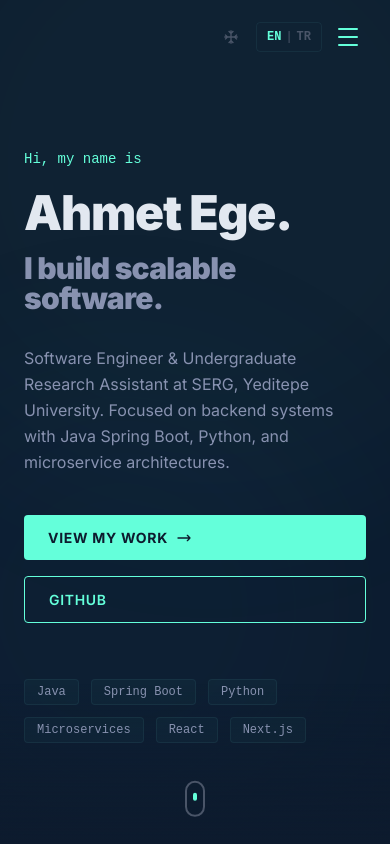
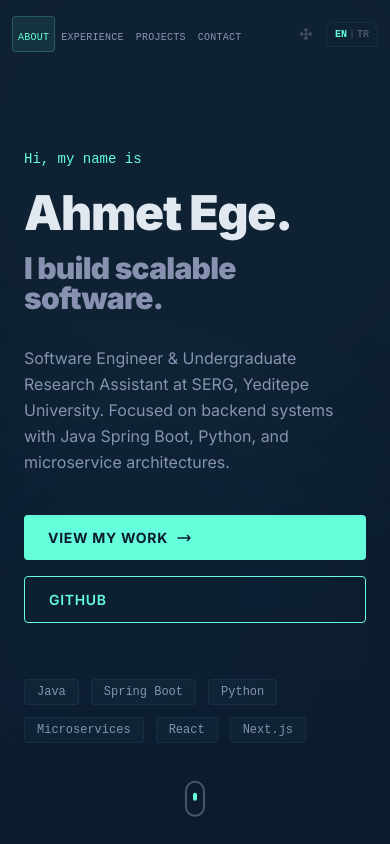
Before and after one commit to ahmetege0/website, a Next.js app: page / in a window 390 px wide. Shown: the top 844 px of the page. Built offline with nearby package versions, Linux system fonts and the light colour scheme.

Commit message:
removed hambuger menu

```diff
--- a/src/components/Navbar.jsx
+++ b/src/components/Navbar.jsx
@@ -1,15 +1,17 @@
 "use client";
 /*
-  components/Navbar.jsx — Kar butonu + EN/TR + mobile fix
+  components/Navbar.jsx
 
-  Yeni: ❄️ kar butonu (snow toggle)
-  - useState ile active/inactive yönetiliyor
-  - SnowEffect bileşeni burada render ediliyor (fixed positioned, pointer-events:none)
-  - Buton aktifken vurgu rengi alıyor
+  Mobil güncelleme:
+  - Hamburger menu VE AnimatePresence dropdown tamamen kaldırıldı
+  - Nav linkleri her ekranda yatay gösterilir (hidden md:flex → her zaman flex)
+  - Mobilde metin ve padding küçülür, desktop'ta normal boyuta döner
+  - 3 kolon layout korundu ama sol spacer artık sadece md'da görünür,
+    böylece mobil genişlikte linkler + kontroller tüm satıra yayılır
 */
 
 import { useState, useEffect } from "react";
-import { motion, AnimatePresence } from "framer-motion";
+import { motion } from "framer-motion";
 import { useLanguage } from "@/lib/LanguageContext";
 import { translations } from "@/lib/translations";
 import SnowEffect from "@/components/SnowEffect";
@@ -17,7 +19,6 @@ import SnowEffect from "@/components/SnowEffect";
 export default function Navbar() {
     const [scrolled, setScrolled] = useState(false);
     const [activeSection, setActiveSection] = useState("about");
-    const [menuOpen, setMenuOpen] = useState(false);
     const [snowActive, setSnowActive] = useState(false);
     const { lang, toggle } = useLanguage();
     const t = translations[lang].nav;
@@ -53,43 +54,42 @@ export default function Navbar() {
 
     return (
         <>
-            {/* SnowEffect: Navbar içinde render ediliyor ama fixed positioned */}
             <SnowEffect active={snowActive} />
 
             <nav
                 className="fixed top-0 left-0 right-0 z-50 transition-all duration-500"
                 style={{
-                    paddingTop: scrolled ? "0.75rem" : "1.25rem",
-                    paddingBottom: scrolled ? "0.75rem" : "1.25rem",
-                    ...(scrolled
-                        ? {
-                            background: "rgba(13, 27, 46, 0.88)",
-                            backdropFilter: "blur(16px)",
-                            WebkitBackdropFilter: "blur(16px)",
-                            borderBottom: "1px solid var(--border)",
-                        }
-                        : { background: "transparent" }),
+                    paddingTop: scrolled ? "0.6rem" : "1rem",
+                    paddingBottom: scrolled ? "0.6rem" : "1rem",
+                    ...(scrolled ? {
+                        background: "rgba(13, 27, 46, 0.88)",
+                        backdropFilter: "blur(16px)",
+                        WebkitBackdropFilter: "blur(16px)",
+                        borderBottom: "1px solid var(--border)",
+                    } : { background: "transparent" }),
                 }}
             >
                 {/*
-          3-Kolon Layout (mobile fix):
-          [flex-1 boş] | [ortalanmış linkler — hidden on mobile] | [flex-1 → sağa yaslı kontroller]
+          Layout:
+          - [hidden md:block] sol spacer — sadece desktop'ta gösterilir
+          - Linkler: her ekranda görünür, mobilde text-[10px] + px-1.5, desktop'ta text-xs + px-4
+          - Sağ kontroller: kar + dil
 
-          İki flex-1 birbirini dengeliyor → orta blok kesinlikle ortada.
-          Mobilde orta gizlendiğinde sadece sağ köşedeki butonlar görünür.
+          Bu yapı sayesinde mobilde: [linkler ... kontroller] (tam genişliğe yayılır)
+          Desktop'ta: [boşluk | ortalanmış linkler | sağ kontroller]
         */}
-                <div className="max-w-5xl mx-auto px-6 flex items-center gap-4">
+                <div className="max-w-5xl mx-auto px-3 md:px-6 flex items-center gap-1 md:gap-4">
 
-                    {/* Sol boşluk */}
-                    <div className="flex-1" />
+                    {/* Sol boşluk — sadece desktop */}
+                    <div className="hidden md:flex flex-1" />
 
-                    {/* Orta: Nav linkleri — sadece desktop */}
-                    <div className="hidden md:flex items-center gap-1">
+                    {/* Nav linkleri — her zaman görünür */}
+                    <div className="flex items-center flex-1 md:flex-initial">
                         {navLinks.map((link) => (
                             <a
                                 key={link.href}
                                 href={link.href}
-                                className="relative px-4 py-2 rounded transition-colors duration-200"
+                                className="relative py-1.5 md:py-2 px-1.5 md:px-4 rounded transition-colors duration-200"
                                 style={{ color: activeSection === link.id ? "var(--accent)" : "var(--text-muted)" }}
                             >
                                 {activeSection === link.id && (
@@ -103,48 +103,36 @@ export default function Navbar() {
                                         transition={{ type: "spring", bounce: 0.2, duration: 0.5 }}
                                     />
                                 )}
-                                <span className="relative z-10 font-mono text-xs tracking-wider uppercase">
+                                {/*
+                  Mobil: text-[10px] — çok küçük ama okunabilir
+                  Desktop: text-xs — normal navbar boyutu
+                */}
+                                <span className="relative z-10 font-mono text-[10px] md:text-xs tracking-wide md:tracking-wider uppercase whitespace-nowrap">
                                     {link.label}
                                 </span>
                             </a>
                         ))}
                     </div>
 
-                    {/* Sağ: Kar butonu + Dil toggle + Hamburger */}
-                    <div className="flex-1 flex items-center justify-end gap-2">
+                    {/* Sağ kontroller: kar + dil */}
+                    <div className="flex items-center justify-end gap-1.5 md:gap-2">
 
-                        {/*
-              Kar butonu ❄️
-              - title ile tooltip gösterilir
-              - Aktifken mint rengi + hafif arka plan
-              - Her tıklamada snowActive toggle
-            */}
+                        {/* Kar butonu */}
                         <button
                             onClick={() => setSnowActive(!snowActive)}
-                            className="p-2 rounded transition-all duration-200"
-                            title={snowActive ? (lang === "tr" ? "Karı durdur" : "Stop snow") : (lang === "tr" ? "Kar yağdır! ❄️" : "Make it snow! ❄️")}
+                            className="p-1.5 md:p-2 rounded transition-all duration-200"
+                            title={snowActive
+                                ? (lang === "tr" ? "Karı durdur" : "Stop snow")
+                                : (lang === "tr" ? "Kar yağdır! ❄️" : "Make it snow! ❄️")}
                             style={{
                                 color: snowActive ? "var(--accent)" : "var(--text-dim)",
                                 background: snowActive ? "rgba(100, 255, 218, 0.08)" : "transparent",
                                 border: `1px solid ${snowActive ? "var(--border-accent)" : "transparent"}`,
                             }}
-                            onMouseEnter={(e) => {
-                                if (!snowActive) {
-                                    e.currentTarget.style.color = "var(--text-muted)";
-                                    e.currentTarget.style.border = "1px solid var(--border)";
-                                }
-                            }}
-                            onMouseLeave={(e) => {
-                                if (!snowActive) {
-                                    e.currentTarget.style.color = "var(--text-dim)";
-                                    e.currentTarget.style.border = "1px solid transparent";
-                                }
-                            }}
                             aria-label="Toggle snow"
                         >
-                            {/* Kar tanesi SVG */}
                             <svg
-                                className="w-4 h-4 transition-transform duration-500"
+                                className="w-3.5 h-3.5 md:w-4 md:h-4 transition-transform duration-500"
                                 style={{ transform: snowActive ? "rotate(45deg)" : "rotate(0deg)" }}
                                 fill="currentColor"
                                 viewBox="0 0 24 24"
@@ -153,71 +141,20 @@ export default function Navbar() {
                             </svg>
                         </button>
 
-                        {/* EN | TR Dil toggle */}
+                        {/* Dil toggle */}
                         <button
                             onClick={toggle}
-                            className="flex items-center gap-1 px-2.5 py-1.5 rounded border transition-all duration-200"
+                            className="flex items-center gap-0.5 md:gap-1 px-2 md:px-2.5 py-1 md:py-1.5 rounded border transition-all duration-200"
                             style={{ borderColor: "var(--border)", background: "transparent" }}
-                            onMouseEnter={(e) => {
-                                e.currentTarget.style.borderColor = "var(--border-accent)";
-                                e.currentTarget.style.background = "rgba(100,255,218,0.04)";
-                            }}
-                            onMouseLeave={(e) => {
-                                e.currentTarget.style.borderColor = "var(--border)";
-                                e.currentTarget.style.background = "transparent";
-                            }}
                             aria-label="Toggle language"
                         >
-                            <span className="font-mono text-xs font-semibold" style={{ color: lang === "en" ? "var(--accent)" : "var(--text-dim)" }}>EN</span>
-                            <span className="font-mono text-xs" style={{ color: "var(--text-dim)" }}>|</span>
-                            <span className="font-mono text-xs font-semibold" style={{ color: lang === "tr" ? "var(--accent)" : "var(--text-dim)" }}>TR</span>
-                        </button>
-
-                        {/* Hamburger — sadece mobil */}
-                        <button
-                            className="md:hidden p-2 rounded"
-                            onClick={() => setMenuOpen(!menuOpen)}
-                            aria-label="Toggle menu"
-                            style={{ color: "var(--text-muted)" }}
-                        >
-                            <div className="w-5 flex flex-col gap-1.5">
-                                <motion.span animate={menuOpen ? { rotate: 45, y: 8 } : { rotate: 0, y: 0 }} className="block h-0.5 rounded" style={{ background: "var(--accent)" }} />
-                                <motion.span animate={menuOpen ? { opacity: 0 } : { opacity: 1 }} className="block h-0.5 rounded" style={{ background: "var(--accent)" }} />
-                                <motion.span animate={menuOpen ? { rotate: -45, y: -8 } : { rotate: 0, y: 0 }} className="block h-0.5 rounded" style={{ background: "var(--accent)" }} />
-                            </div>
+                            <span className="font-mono text-[10px] md:text-xs font-semibold" style={{ color: lang === "en" ? "var(--accent)" : "var(--text-dim)" }}>EN</span>
+                            <span className="font-mono text-[10px] md:text-xs" style={{ color: "var(--text-dim)" }}>|</span>
+                            <span className="font-mono text-[10px] md:text-xs font-semibold" style={{ color: lang === "tr" ? "var(--accent)" : "var(--text-dim)" }}>TR</span>
                         </button>
                     </div>
+
                 </div>
-
-                {/* Mobil dropdown */}
-                <AnimatePresence>
-                    {menuOpen && (
-                        <motion.div
-                            initial={{ opacity: 0, height: 0 }}
-                            animate={{ opacity: 1, height: "auto" }}
-                            exit={{ opacity: 0, height: 0 }}
-                            className="md:hidden overflow-hidden"
-                            style={{ background: "rgba(13, 27, 46, 0.96)", backdropFilter: "blur(16px)", borderTop: "1px solid var(--border)" }}
-                        >
-                            <div className="flex flex-col py-4 px-6 gap-1">
-                                {navLinks.map((link) => (
-                                    <a
-                                        key={link.href}
-                                        href={link.href}
-                                        onClick={() => setMenuOpen(false)}
-                                        className="px-4 py-3 rounded font-mono text-xs tracking-wider uppercase"
-                                        style={{
-                                            color: activeSection === link.id ? "var(--accent)" : "var(--text-muted)",
-                                            background: activeSection === link.id ? "rgba(100,255,218,0.06)" : "transparent",
-                                        }}
-                                    >
-                                        {link.label}
-                                    </a>
-                                ))}
-                            </div>
-                        </motion.div>
-                    )}
-                </AnimatePresence>
             </nav>
         </>
     );
```
